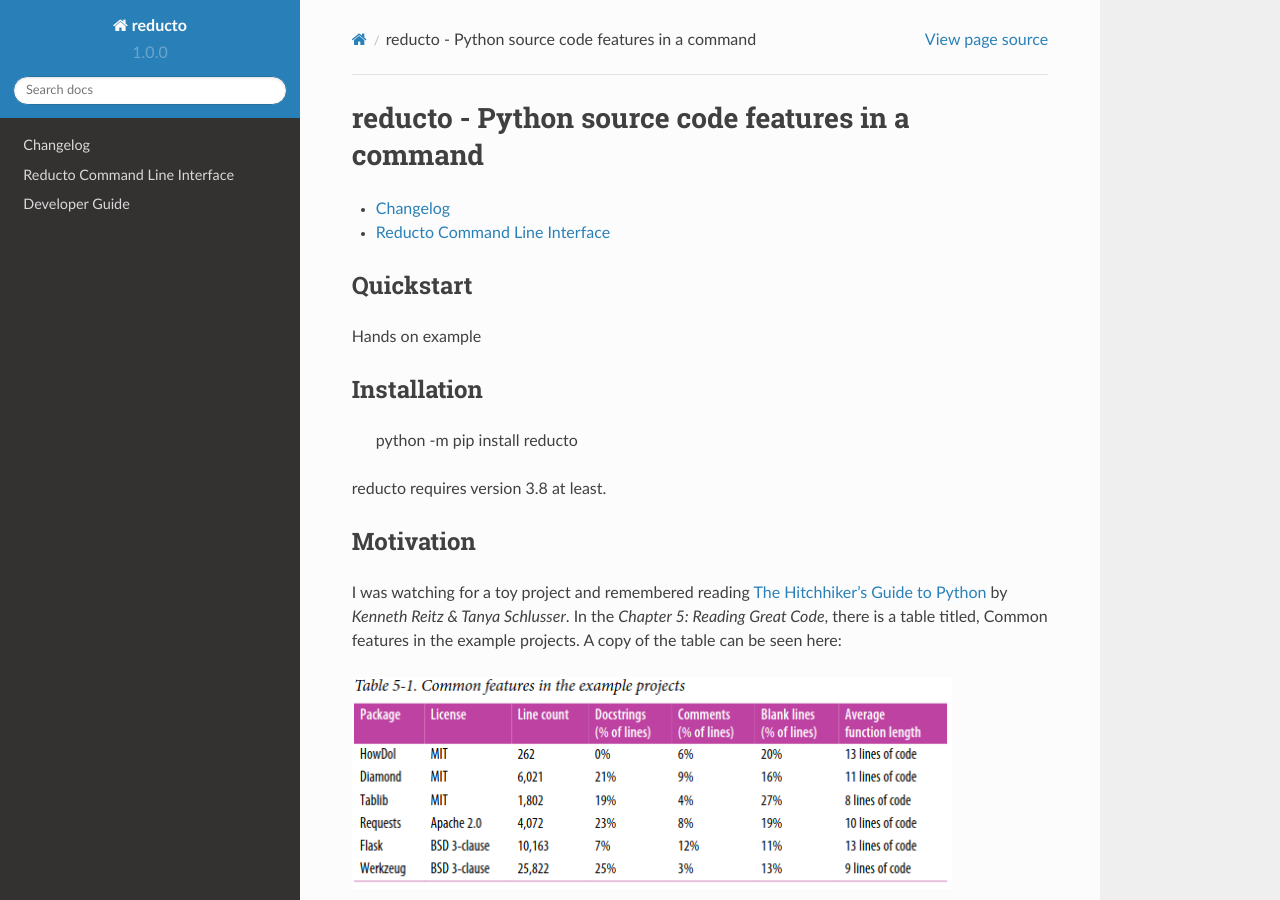
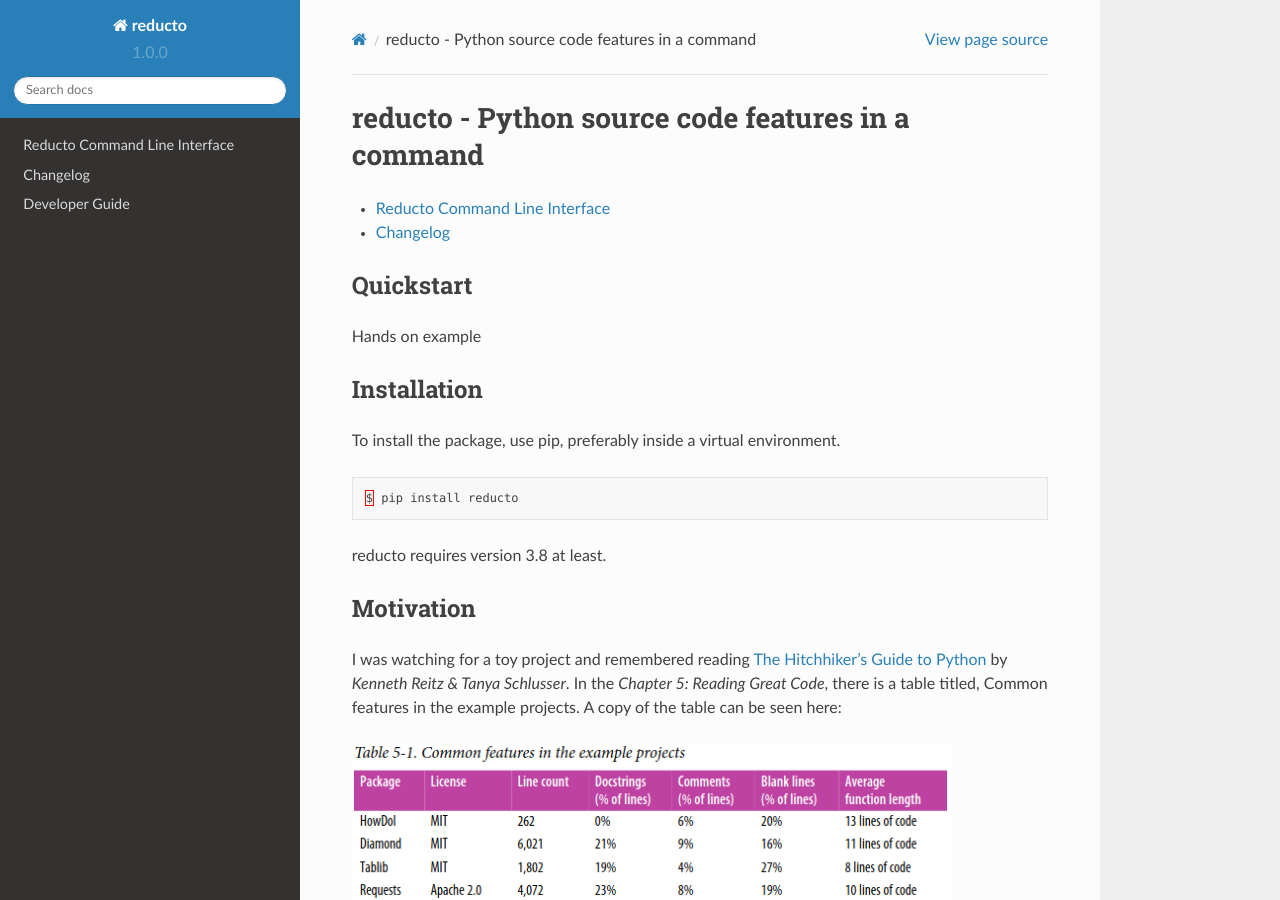
Before and after one commit to plaguss/reducto, a Sphinx documentation site: the page built from docs/index.rst, in a window 1280 px wide and 900 px high. Built offline with Sphinx 7.4.7 and the Read the Docs theme 2.0.0, drawn with Linux system fonts in a browser that asks for light colours.

Commit message:
doc: installation written as code block

```diff
--- a/docs/index.rst
+++ b/docs/index.rst
@@ -9,8 +9,8 @@ reducto - Python source code features in a command
 .. toctree::
    :titlesonly:
 
+   command_line_interface
    changelog
-   command_line_interface
 
 Quickstart
 ----------
@@ -19,7 +19,12 @@ Hands on example
 Installation
 ------------
 
-  python -m pip install reducto
+To install the package, use pip, preferably inside a virtual
+environment.
+
+.. code-block::
+
+   $ pip install reducto
 
 reducto requires version 3.8 at least.
 
```
